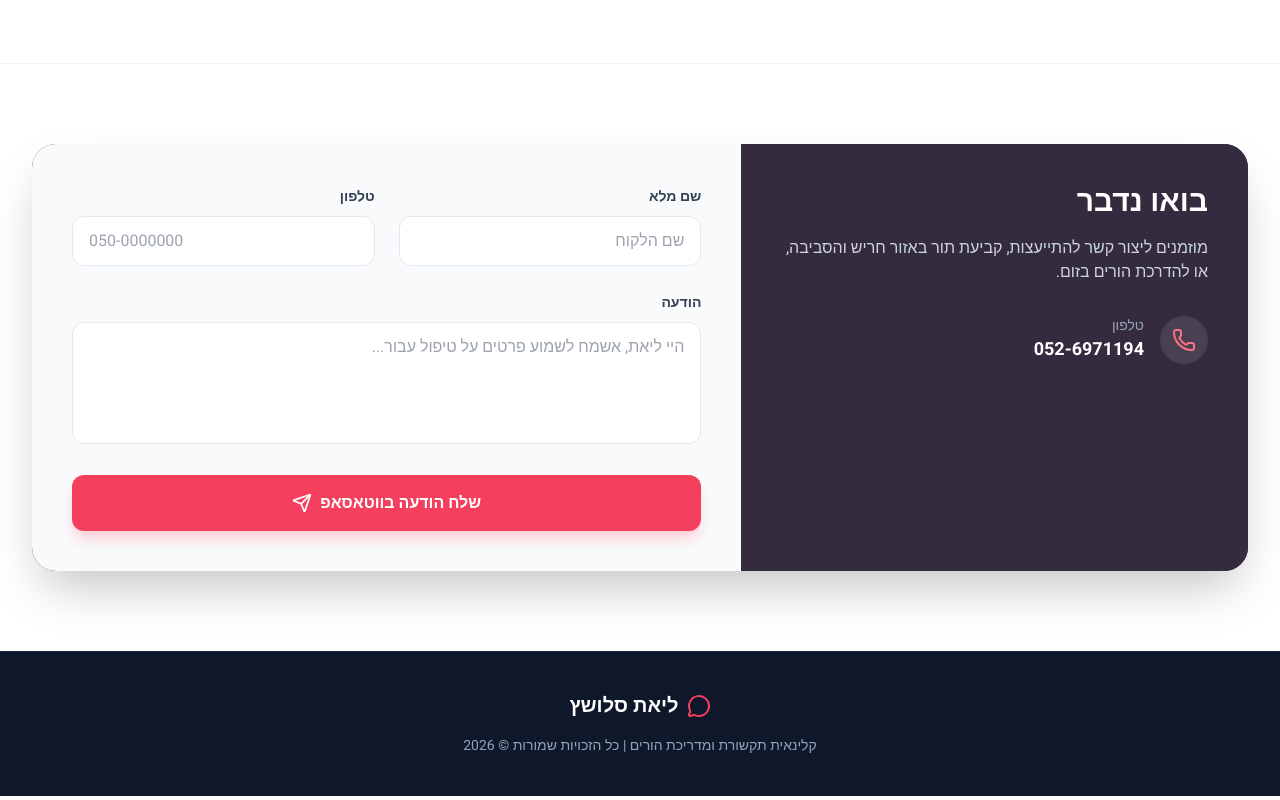
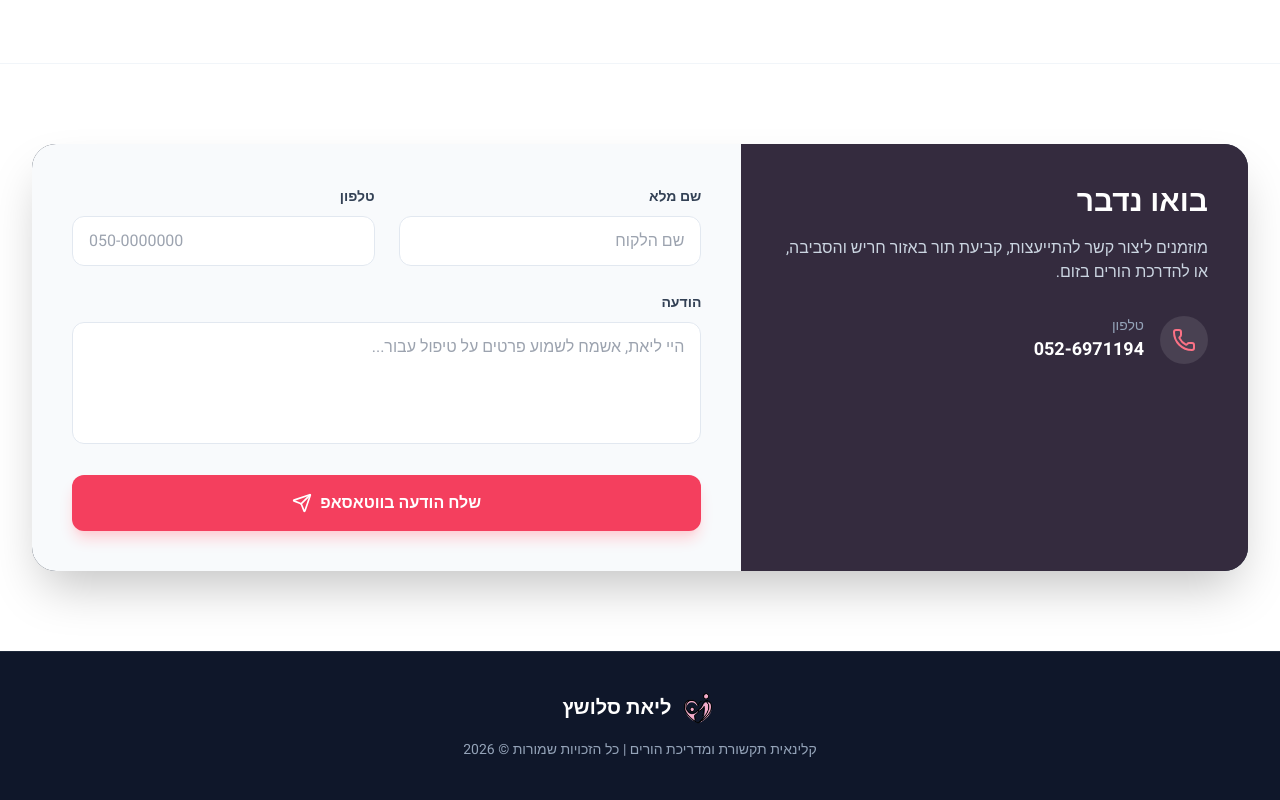
Before and after one commit to yaakovslu/Liat-Slushetz, a plain HTML site: page index.html in a window 1280 px wide. Shown: the part 3168-3968 px from the top of the page. Drawn offline with nearby package versions, Linux system fonts and the light colour scheme.

Commit message:
Update index.html

```diff
--- a/index.html
+++ b/index.html
@@ -342,7 +342,7 @@
 
     <footer class="bg-slate-900 text-slate-400 py-10 border-t border-slate-800 text-center">
         <div class="flex items-center justify-center gap-2 mb-4">
-            <i data-lucide="message-circle" class="text-rose-500 w-6 h-6"></i>
+            <img src="logo-removebg-preview.png" alt="לוגו" class="h-8 w-auto object-contain" />
             <h2 class="text-xl font-bold text-white">ליאת סלושץ</h2>
         </div>
         <p class="text-sm">קלינאית תקשורת ומדריכת הורים | כל הזכויות שמורות © 2026</p>
```
